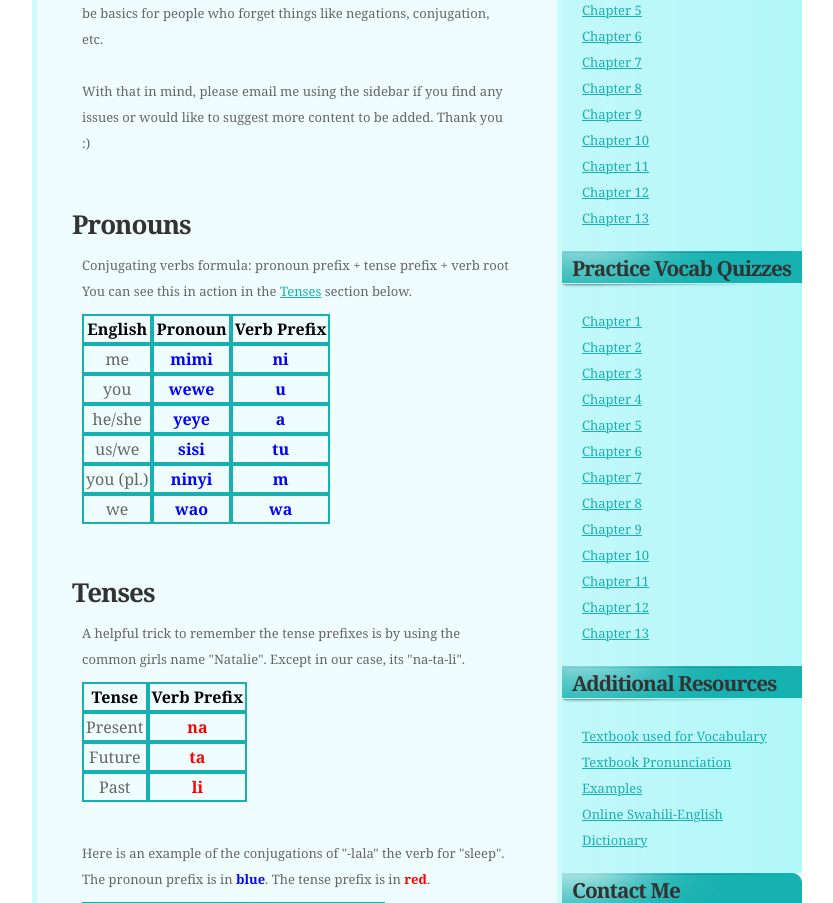
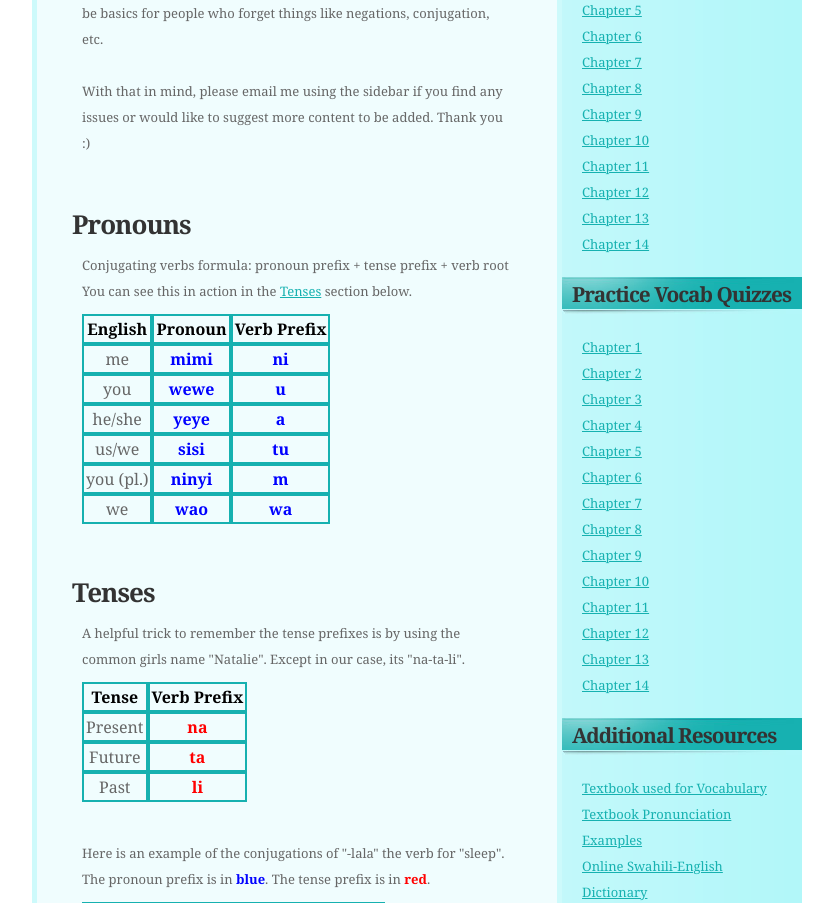
Before and after one commit to mrhappyasthma/SwahiliCheatSheet, a Python web app: template templates/home.html in a window 1280 px wide. Shown: the part 374-1277 px from the top of the page, without its empty margins (223-1056 px from the left). Run offline with Jinja, Linux system fonts and the light colour scheme; the template is opened without the code that fills it, so the values that code supplies are empty.

Commit message:
Adding links to chapter 14 vocab

```diff
--- a/templates/sidebar.html
+++ b/templates/sidebar.html
@@ -16,6 +16,7 @@
 				<li><a target="_blank" href="http://quizlet.com/65753905/flashcards">Chapter 11</a></li>
 				<li><a target="_blank" href="http://quizlet.com/66854174/flashcards">Chapter 12</a></li>
 				<li><a target="_blank" href="http://quizlet.com/67762039/flashcards">Chapter 13</a></li>
+				<li><a target="_blank" href="http://quizlet.com/69537917/flashcards">Chapter 14</a></li>
 			</ul>
 		</li>
 
@@ -35,6 +36,7 @@
 				<li><a target="_blank" href="http://quizlet.com/65753905/test">Chapter 11</a></li>
 				<li><a target="_blank" href="http://quizlet.com/66854174/test">Chapter 12</a></li>
 				<li><a target="_blank" href="http://quizlet.com/67762039/test">Chapter 13</a></li>
+				<li><a target="_blank" href="http://quizlet.com/69537917/test">Chapter 14</a></li>
 			</ul>
 		</li>
 
```
